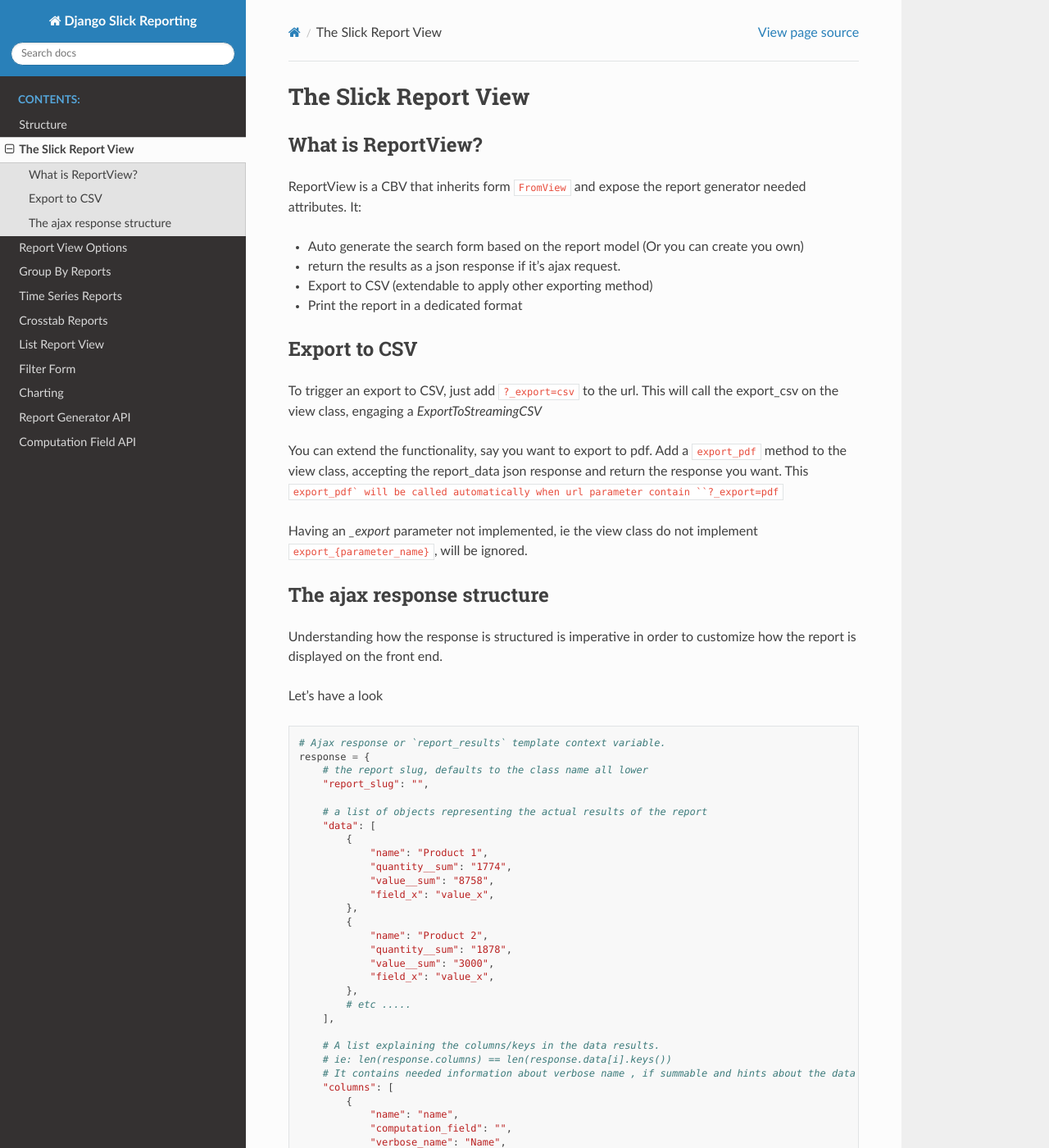
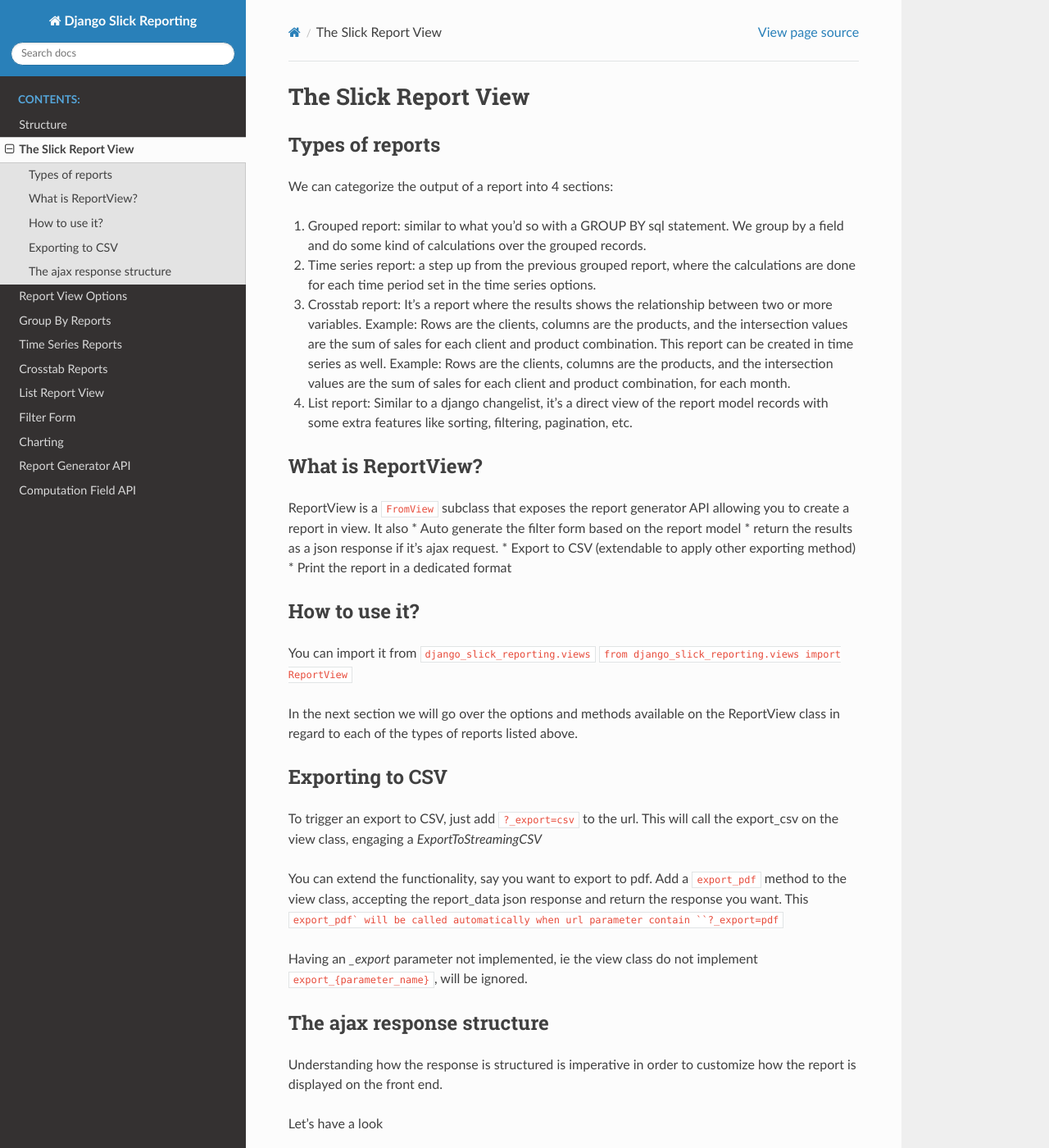
Before and after one commit to RamezIssac/django-slick-reporting, a Sphinx documentation site: the page built from docs/source/the_view.rst, in a window 1280 px wide and 1400 px high. Shown: the whole window at 82% size. Built offline with Sphinx 7.4.7 and the Read the Docs theme 2.0.0, drawn with Linux system fonts in a browser that asks for light colours.

Commit message:
Documentation

```diff
--- a/docs/source/search_form.rst
+++ b/docs/source/filter_form.rst
@@ -6,8 +6,8 @@
 The filter form is a form that is used to filter the data to be used in the report.
 
 
-How the search form is generated ?
------------------------------------
+Customizing the generated form
+------------------------------
 Behind the scene, The view calls ``slick_reporting.form_factory.report_form_factory`` in ``get_form_class`` method.
 ``report_form_factory`` is a helper method which generates a form containing start date and end date, as well as all foreign keys on the report_model.
 
--- a/docs/source/index.rst
+++ b/docs/source/index.rst
@@ -84,7 +84,7 @@
    time_series_options
    crosstab_options
    list_report_options
-   search_form
+   filter_form
    charts
    report_generator
    computation_field
--- a/docs/source/the_view.rst
+++ b/docs/source/the_view.rst
@@ -3,20 +3,36 @@
 The Slick Report View
 =====================
 
+Types of reports
+----------------
+We can categorize the output of a report into 4 sections:
+
+#. Grouped report: similar to what you'd so with a GROUP BY sql statement. We group by a field and do some kind of calculations over the grouped records.
+#. Time series report: a step up from the previous grouped report, where the calculations are done for each time period set in the time series options.
+#. Crosstab report: It's a report where the results shows the relationship between two or more variables. Example: Rows are the clients, columns are the products, and the intersection values are the sum of sales for each client and product combination. This report can be created in time series as well. Example: Rows are the clients, columns are the products, and the intersection values are the sum of sales for each client and product combination, for each month.
+#. List report: Similar to a django changelist, it's a direct view of the report model records with some extra features like sorting, filtering, pagination, etc.
+
+
 What is ReportView?
 --------------------
 
-ReportView is a CBV that inherits form ``FromView`` and expose the report generator needed attributes.
-It:
-
-* Auto generate the search form based on the report model (Or you can create you own)
+ReportView is a ``FromView`` subclass that exposes the report generator API allowing you to create a report in view.
+It also
+* Auto generate the filter form based on the report model
 * return the results as a json response if it's ajax request.
 * Export to CSV (extendable to apply other exporting method)
 * Print the report in a dedicated format
 
+How to use it?
+--------------
+You can import it from ``django_slick_reporting.views``
+``from django_slick_reporting.views import ReportView``
 
-Export to CSV
---------------
+In the next section we will go over the options and methods available on the ReportView class in regard to each of the types of reports listed above.
+
+
+Exporting to CSV
+-----------------
 To trigger an export to CSV, just add ``?_export=csv`` to the url.
 This will call the export_csv on the view class, engaging a `ExportToStreamingCSV`
 
```
Also changed, not shown: docs/source/concept.rst (+6 -21 lines), docs/source/group_by_report.rst (+16 -11 lines), docs/source/view_options.rst (+2 -8 lines).
